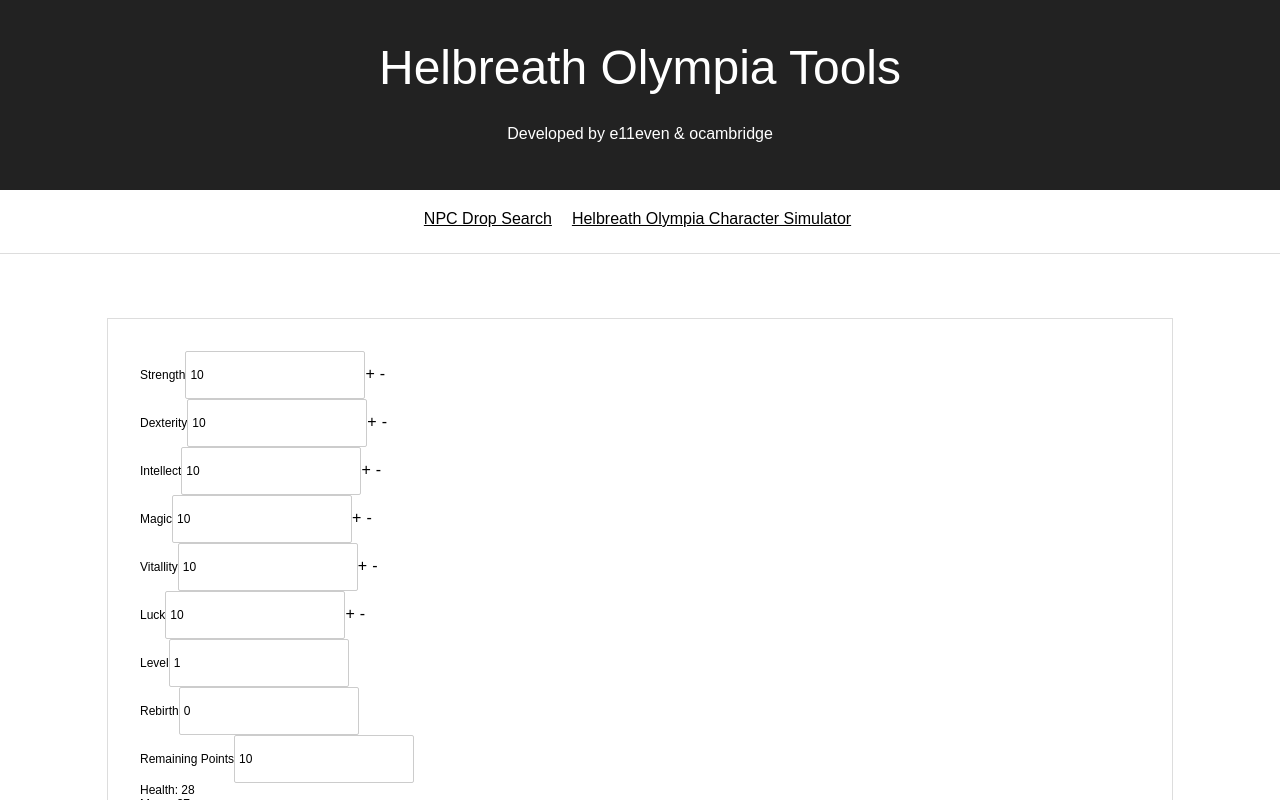
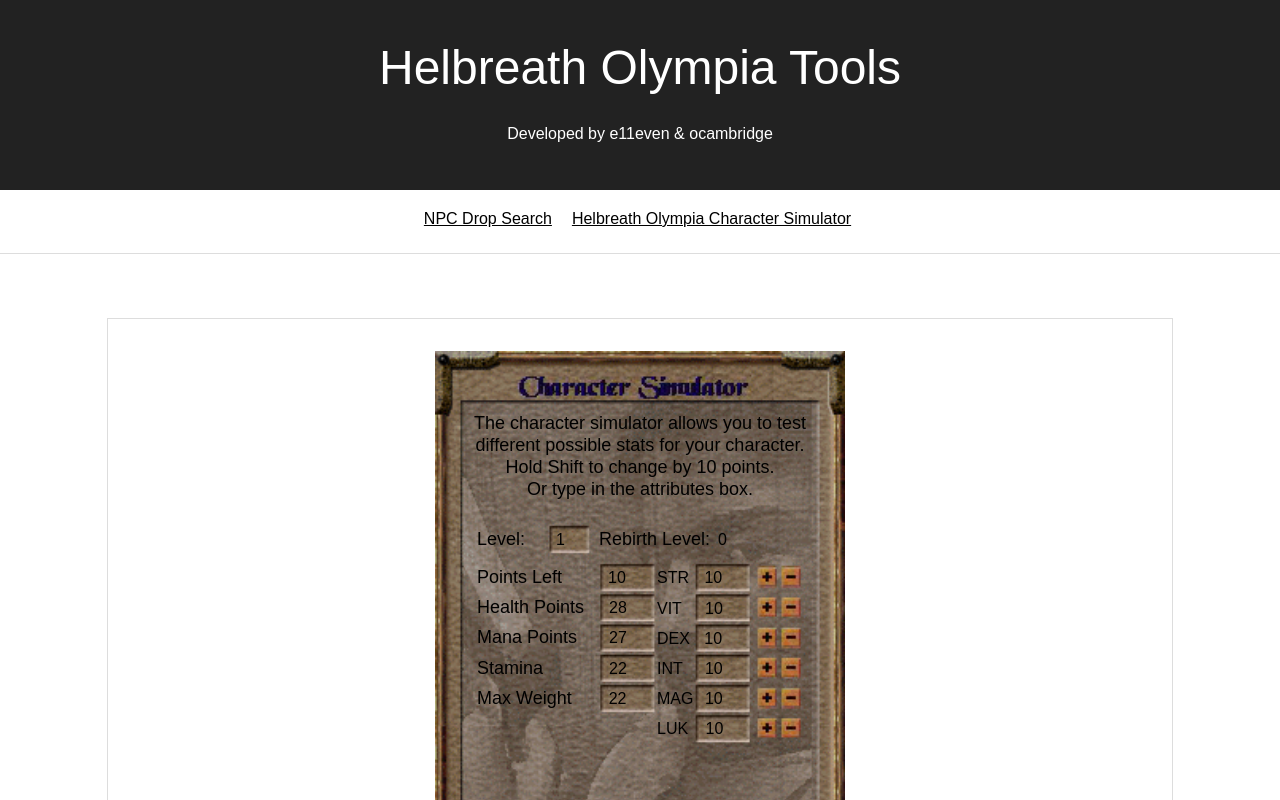
Before and after one commit to samcambridge/olympia-mob-search, a React (Create React App) app: page /calculator in a window 1280 px wide. Shown: the top 800 px of the page. Built offline with nearby package versions, Linux system fonts and the light colour scheme; the HTML template or start-up script is replaced by a standard one.

Commit message:
styling and calculator image

```diff
--- a/src/App.css
+++ b/src/App.css
@@ -73,6 +73,288 @@ a {
   display: none;
 }
 
+.react-numeric-input, input {
+  border: none!important;
+  background-color: transparent!important;
+}
+
+.simulator-image {
+  display: block;
+  margin: 0 auto;
+  width: 410px;
+}
+
+.simulator-container {
+  width: 410px;
+  margin: 0 auto;
+  display: block;
+  cursor: default!important;
+}
+
+.simulator-container, ::selection {
+  background: transparent; /* WebKit/Blink Browsers */
+}
+
+.simulator-container, ::-moz-selection {
+  background: transparent; /* Gecko Browsers */
+}
+
+.simulator-title {
+  line-height: 22px;
+  padding: 61px 25px 0 25px;
+  text-transform: none!important;
+  text-align: center;
+}
+
+.absolute {
+  font-size: 18px;
+  width: 410px;
+  position: absolute;
+}
+
+.level {
+  position: relative;
+  left: 42px;
+  top: 15px;
+}
+
+#level {
+  font-size: 16px!important;
+  position: relative;
+  left: 22px;
+  cursor: default!important;
+}
+
+.rebirth {
+  position: relative;
+  left: 164px;
+  top: -21px;
+}
+
+#rebirth {
+  font-size: 16px!important;
+  position: relative;
+  left: 3px;
+}
+
+.remainingpoints {
+  position: relative;
+  left: 42px;
+  top: -4px;
+}
+
+#remainingpoints {
+  font-size: 16px;
+  position: relative;
+  left: 41px;
+}
+
+.health {
+  position: relative;
+  left: 42px;
+  top: 5px;
+}
+
+#health {
+  font-size: 16px;
+  position: relative;
+  left: 20px;
+}
+
+.mana {
+  position: relative;
+  left: 42px;
+  top: 14px;
+}
+
+#mana {
+  font-size: 16px;
+  position: relative;
+  left: 27px;
+}
+
+.stamina {
+  position: relative;
+  left: 42px;
+  top: 24px;
+}
+
+#stamina {
+  font-size: 16px;
+  position: relative;
+  left: 61px;
+}
+
+.load {
+  position: relative;
+  left: 42px;
+  top: 33px;
+}
+
+#load {
+  font-size: 16px;
+  position: relative;
+  left: 32px;
+}
+
+.strength {
+  font-size: 16px;
+  position: relative;
+  left: 222px;
+  top: -123px;
+}
+
+#strength {
+  font-size: 16px!important;
+  position: relative;
+  left: 7px;
+}
+
+.plus_or_minus {
+  width: 19px;
+  color: transparent;
+  display: inline-block;
+  cursor: pointer;
+}
+
+#plus_strength {
+  position: relative;
+  left: 3px;
+  top: -3px;
+}
+
+#minus_strength {
+  position: relative;
+  left: 4px;
+  top: -3px;
+}
+
+.vitallity {
+  font-size: 16px;
+  position: relative;
+  left: 222px;
+  top: -142px;
+}
+
+#vitallity {
+  font-size: 16px!important;
+  position: relative;
+  left: 15px;
+}
+
+#plus_vitallity {
+  position: relative;
+  left: 10px;
+  top: -4px;
+}
+
+#minus_vitallity {
+  position: relative;
+  left: 11px;
+  top: -4px;
+}
+
+.dexterity {
+  font-size: 16px;
+  position: relative;
+  left: 222px;
+  top: -162px;
+}
+
+#dexterity {
+  font-size: 16px!important;
+  position: relative;
+  left: 6px;
+}
+
+#plus_dexterity {
+  position: relative;
+  left: 2px;
+  top: -4px;
+}
+
+#minus_dexterity {
+  position: relative;
+  left: 3px;
+  top: -4px;
+}
+
+
+.intellect {
+  font-size: 16px;
+  position: relative;
+  left: 222px;
+  top: -182px;
+}
+
+#intellect {
+  font-size: 16px!important;
+  position: relative;
+  left: 14px;
+}
+
+#plus_intellect {
+  position: relative;
+  left: 10px;
+  top: -4px;
+}
+
+#minus_intellect {
+  position: relative;
+  left: 11px;
+  top: -4px;
+}
+
+.magic {
+  font-size: 16px;
+  position: relative;
+  left: 222px;
+  top: -202px;
+}
+
+#magic {
+  font-size: 16px!important;
+  position: relative;
+  left: 3px;
+}
+
+#plus_magic {
+  position: relative;
+  left: -1px;
+  top: -3px;
+}
+
+#minus_magic {
+  position: relative;
+  left: 0px;
+  top: -3px;
+}
+
+.luck {
+  font-size: 16px;
+  position: relative;
+  left: 222px;
+  top: -222px;
+}
+
+#luck {
+  font-size: 16px!important;
+  position: relative;
+  left: 9px;
+}
+
+#plus_luck {
+  position: relative;
+  left: 4px;
+  top: -3px;
+}
+
+#minus_luck {
+  position: relative;
+  left: 5px;
+  top: -3px;
+}
+
 /* mobile */
 
 @media only screen and (min-device-width: 320px) and (max-device-width: 667px) {
--- a/src/Components/Calculator.js
+++ b/src/Components/Calculator.js
@@ -35,7 +35,17 @@ class Calculator extends Component {
     if (total < 562) {
       if (Number(attribute_field.value) < 200) {
         if (plus_or_minus === "plus") {
-          attribute_field.value = +attribute_field.value + +value
+          if (value === 10) {
+            if (total > 552) {
+              value = 562 - total
+              console.log(value);
+              attribute_field.value = +attribute_field.value + +value
+            } else {
+              attribute_field.value = +attribute_field.value + +value
+            }
+          } else {
+            attribute_field.value = +attribute_field.value + +value
+          }
         }
       }
       if (value === 10 && Number(attribute_field.value) > 190) {
@@ -45,7 +55,7 @@ class Calculator extends Component {
         }
       }
     }
-    if (value === 10 && Number(attribute_field.value) < 20) {
+    if (value === 10 && Number(attribute_field.value) <= 20) {
       value = attribute_field.value - 10
       if (plus_or_minus === "minus") {
         attribute_field.value = attribute_field.value - value
@@ -61,6 +71,9 @@ class Calculator extends Component {
         attribute_field.value = attribute_field.value - value
       }
     }
+
+    //called again to find get total
+    var total = +strength.value + +dexterity.value + +intellect.value + +magic.value + +vitallity.value + +luck.value
 
     var points = this.getPoints();
     this.calculateStats(points, remainingpoints, level, rebirth, total);
@@ -125,17 +138,17 @@ class Calculator extends Component {
       //if total is less than/equal to 70 set the remainingpoints value to be the first points array minus total
       //this is slightly different to all other remaining points as at level 1 you have a maxmimum of 10 points remaining instead of 3
       if (total <= 70) {
-        remainingpoints.value = points[0].points - total
+        remainingpoints.innerHTML = points[0].points - total
         level.value = points[0].level
-        rebirth.value = points[0].rebirth
+        rebirth.innerHTML = points[0].rebirth
       }
       if (points[i + 1] !== undefined) {
         //find out which value i am inbetween
         if (total > points[i].points && total <= points[i + 1].points) {
           //set values
-          remainingpoints.value = points[i + 1].points - total
+          remainingpoints.innerHTML = points[i + 1].points - total
           level.value = points[i + 1].level
-          rebirth.value = points[i + 1].rebirth
+          rebirth.innerHTML = points[i + 1].rebirth
         }
       }
     }
@@ -203,19 +216,61 @@ class Calculator extends Component {
   render() {
     return (
       <div className="App-search">
-        strength<NumericInput min={10} max={200} value={10} id="strength" onInput={this.handleChange} onBlur={this.handleChange} onKeyDown={this.handleChange}/><a id="plus_strength" onClick={this.isKeyPressed}>+</a><a id="minus_strength" onClick={this.isKeyPressed}>-</a><br/>
-        dexterity<NumericInput min={10} max={200} value={10} id="dexterity" onInput={this.handleChange} onBlur={this.handleChange} onKeyDown={this.handleChange}/><a id="plus_dexterity" onClick={this.isKeyPressed}>+</a><a id="minus_dexterity" onClick={this.isKeyPressed}>-</a><br/>
-        intellect<NumericInput min={10} max={200} value={10} id="intellect" onInput={this.handleChange} onBlur={this.handleChange} onKeyDown={this.handleChange}/><a id="plus_intellect" onClick={this.isKeyPressed}>+</a><a id="minus_intellect" onClick={this.isKeyPressed}>-</a><br/>
-        magic<NumericInput min={10} max={200} value={10} id="magic" onInput={this.handleChange} onBlur={this.handleChange} onKeyDown={this.handleChange}/><a id="plus_magic" onClick={this.isKeyPressed}>+</a><a id="minus_magic" onClick={this.isKeyPressed}>-</a><br/>
-        vitallity<NumericInput min={10} max={200} value={10} id="vitallity" onInput={this.handleChange} onBlur={this.handleChange} onKeyDown={this.handleChange}/><a id="plus_vitallity" onClick={this.isKeyPressed}>+</a><a id="minus_vitallity" onClick={this.isKeyPressed}>-</a><br/>
-        luck<NumericInput min={10} max={200} value={10} id="luck" onInput={this.handleChange} onBlur={this.handleChange} onKeyDown={this.handleChange}/><a id="plus_luck" onClick={this.isKeyPressed}>+</a><a id="minus_luck" onClick={this.isKeyPressed}>-</a><br/>
-        level<NumericInput min={1} max={140} value={1} id="level"/><br/>
-        rebirth<NumericInput min={0} max={25} value={0} id="rebirth"/><br/>
-        remaining points<NumericInput min={0} max={10} value={10} id="remainingpoints"/><br/>
-        Health: <span id="health">28</span><br/>
-        Mana: <span id="mana">27</span><br/>
-        Stamina: <span id="stamina">22</span><br/>
-        Max Weight: <span id="load">55</span>
+        <div className="simulator-container">
+          <div className="absolute">
+            <div className="simulator-title">
+              The character simulator allows you to test different possible stats for your character.<br/>
+              Hold Shift to change by 10 points.<br/>
+              Or type in the attributes box.
+            </div>
+            <div className="level">
+              Level: <NumericInput size={3} readOnly min={1} max={140} value={1} id="level"/>
+            </div>
+            <div className="rebirth">
+              Rebirth level: <span id="rebirth">0</span>
+            </div>
+            <div className="remainingpoints">
+              Points left <span id="remainingpoints">10</span>
+            </div>
+            <div className="health">
+              Health points <span id="health">28</span>
+            </div>
+            <div className="mana">
+              Mana points <span id="mana">27</span>
+            </div>
+            <div className="stamina">
+              Stamina <span id="stamina">22</span>
+            </div>
+            <div className="load">
+              Max weight <span id="load">22</span>
+            </div>
+            <div className="strength">
+              STR <NumericInput size={3} min={10} max={200} value={10} id="strength" onInput={this.handleChange} onBlur={this.handleChange} onKeyDown={this.handleChange}/>
+            <a id="plus_strength" className="plus_or_minus" onClick={this.isKeyPressed}>+</a><a id="minus_strength" className="plus_or_minus" onClick={this.isKeyPressed}>-</a>
+            </div>
+            <div className="vitallity">
+              VIT <NumericInput size={3} min={10} max={200} value={10} id="vitallity" onInput={this.handleChange} onBlur={this.handleChange} onKeyDown={this.handleChange}/>
+              <a id="plus_vitallity" className="plus_or_minus" onClick={this.isKeyPressed}>+</a><a id="minus_vitallity" className="plus_or_minus" onClick={this.isKeyPressed}>-</a>
+            </div>
+            <div className="dexterity">
+              DEX <NumericInput size={3} min={10} max={200} value={10} id="dexterity" onInput={this.handleChange} onBlur={this.handleChange} onKeyDown={this.handleChange}/>
+              <a id="plus_dexterity" className="plus_or_minus" onClick={this.isKeyPressed}>+</a><a id="minus_dexterity" className="plus_or_minus" onClick={this.isKeyPressed}>-</a>
+            </div>
+            <div className="intellect">
+              INT <NumericInput size={3} min={10} max={200} value={10} id="intellect" onInput={this.handleChange} onBlur={this.handleChange} onKeyDown={this.handleChange}/>
+              <a id="plus_intellect" className="plus_or_minus" onClick={this.isKeyPressed}>+</a><a id="minus_intellect" className="plus_or_minus" onClick={this.isKeyPressed}>-</a>
+            </div>
+            <div className="magic">
+              MAG <NumericInput size={3} min={10} max={200} value={10} id="magic" onInput={this.handleChange} onBlur={this.handleChange} onKeyDown={this.handleChange}/>
+              <a id="plus_magic" className="plus_or_minus" onClick={this.isKeyPressed}>+</a><a id="minus_magic" className="plus_or_minus" onClick={this.isKeyPressed}>-</a>
+            </div>
+            <div className="luck">
+              LUK <NumericInput size={3} min={10} max={200} value={10} id="luck" onInput={this.handleChange} onBlur={this.handleChange} onKeyDown={this.handleChange}/>
+              <a id="plus_luck" className="plus_or_minus" onClick={this.isKeyPressed}>+</a><a id="minus_luck" className="plus_or_minus" onClick={this.isKeyPressed}>-</a>
+            </div>
+          </div>
+          <img src={'/character_simulator.png'} alt="cunt" className="simulator-image"/>
+        </div>
       </div>
     );
   }
```
Also changed, not shown: public/character_simulator.png (added).
